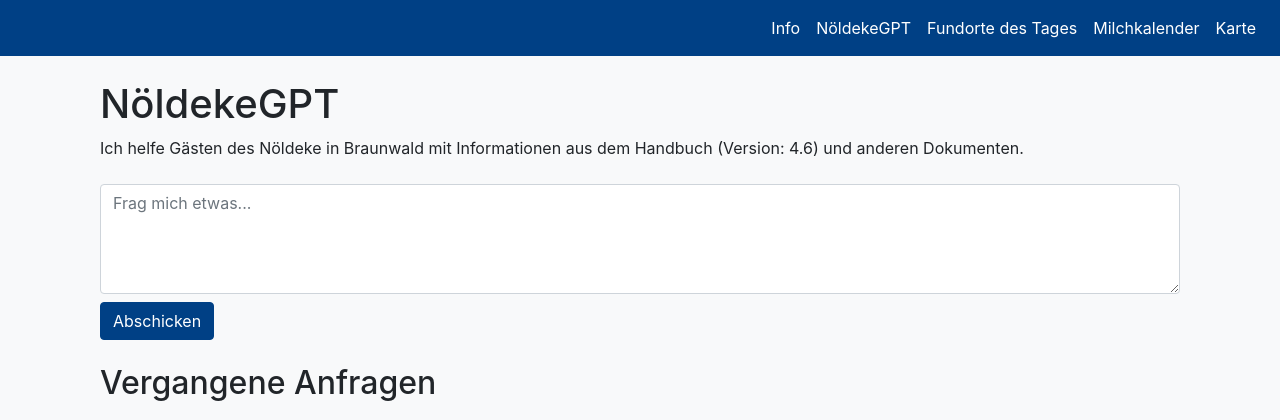
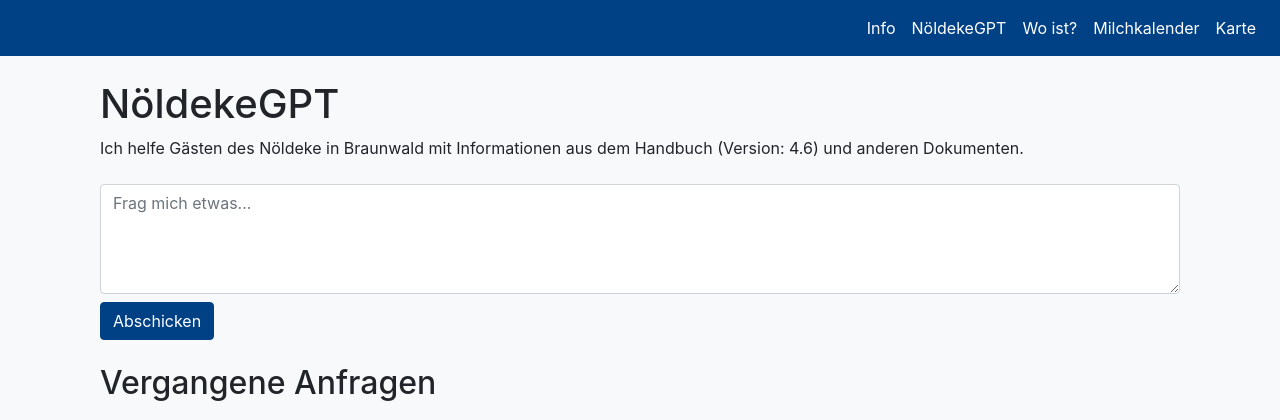
Before and after one commit to nicolasbeglinger/noeldeke-gpt, a Django app: page /chat in a window 1280 px wide. Shown: the top 420 px of the page. Run offline with Django 5.2, Linux system fonts and the light colour scheme; data that the repository does not hold is empty; some libraries are stand-ins or nearby versions.

Commit message:
Fixed links to beg.ch

```diff
--- a/templates/base.html
+++ b/templates/base.html
@@ -39,7 +39,7 @@
             <div class="collapse navbar-collapse" id="navbarNav">
                 <ul class="navbar-nav ml-auto">
                     <li class="nav-item">
-                        <a class="nav-link" href="https://beg.ch/brown/website_bw/pages/info/info.html"
+                        <a class="nav-link" href="https://beg.ch/brown/website_bw/pages/info/"
                             >Info</a
                         >
                     </li>
@@ -49,17 +49,17 @@
                         >
                     </li>
                     <li class="nav-item">
-                        <a class="nav-link" href="https://beg.ch/brown/website_bw/pages/daily_fundorte/daily_fundorte.html"
-                            >Fundorte des Tages</a
+                        <a class="nav-link" href="https://www.beg.ch/brown/website_bw/pages/woist/"
+                            >Wo ist?</a
                         >
                     </li>
                     <li class="nav-item">
-                        <a class="nav-link" href="https://beg.ch/brown/website_bw/pages/milchkalender/milchkalender.html"
+                        <a class="nav-link" href="https://beg.ch/brown/website_bw/pages/milchkalender/"
                             >Milchkalender</a
                         >
                     </li>
                     <li class="nav-item">
-                        <a class="nav-link" href="https://beg.ch/brown/website_bw/pages/map/map.html"
+                        <a class="nav-link" href="https://beg.ch/brown/website_bw/pages/map/"
                             >Karte</a
                         >
                     </li>
```
